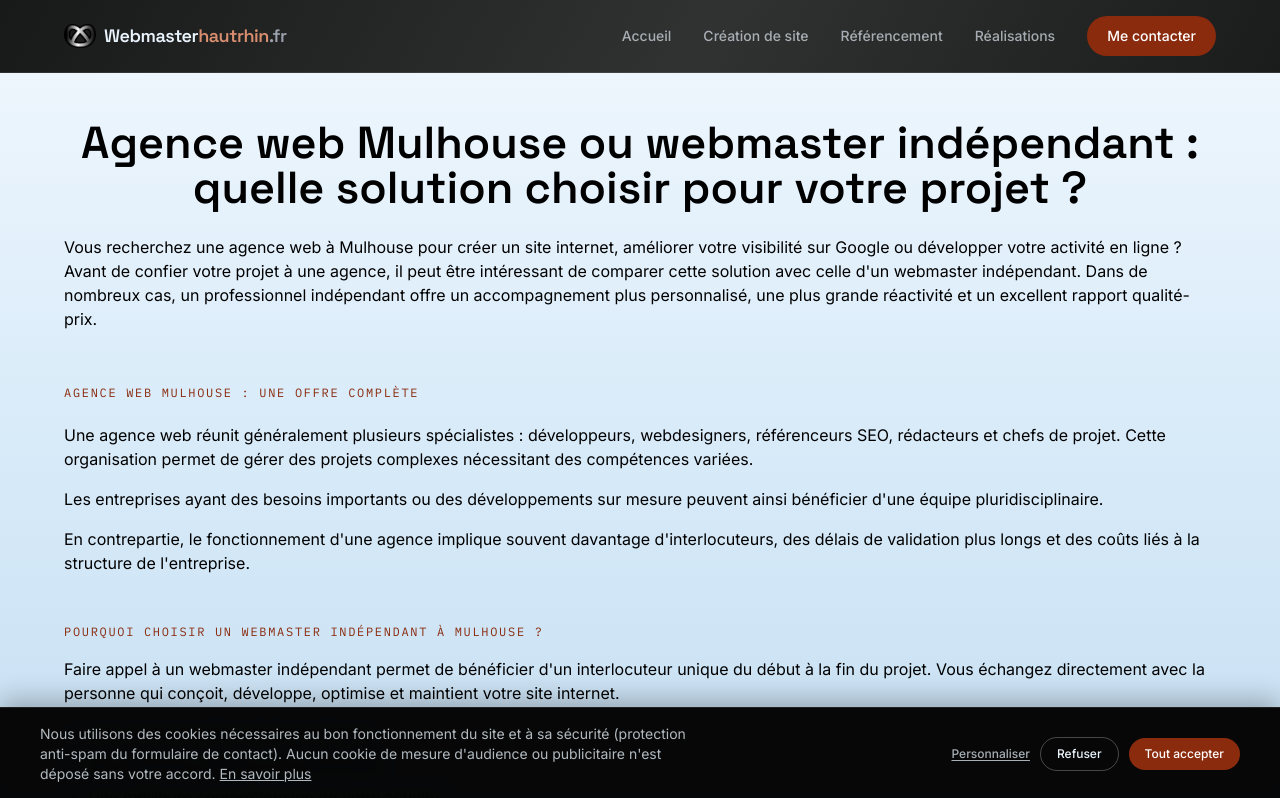
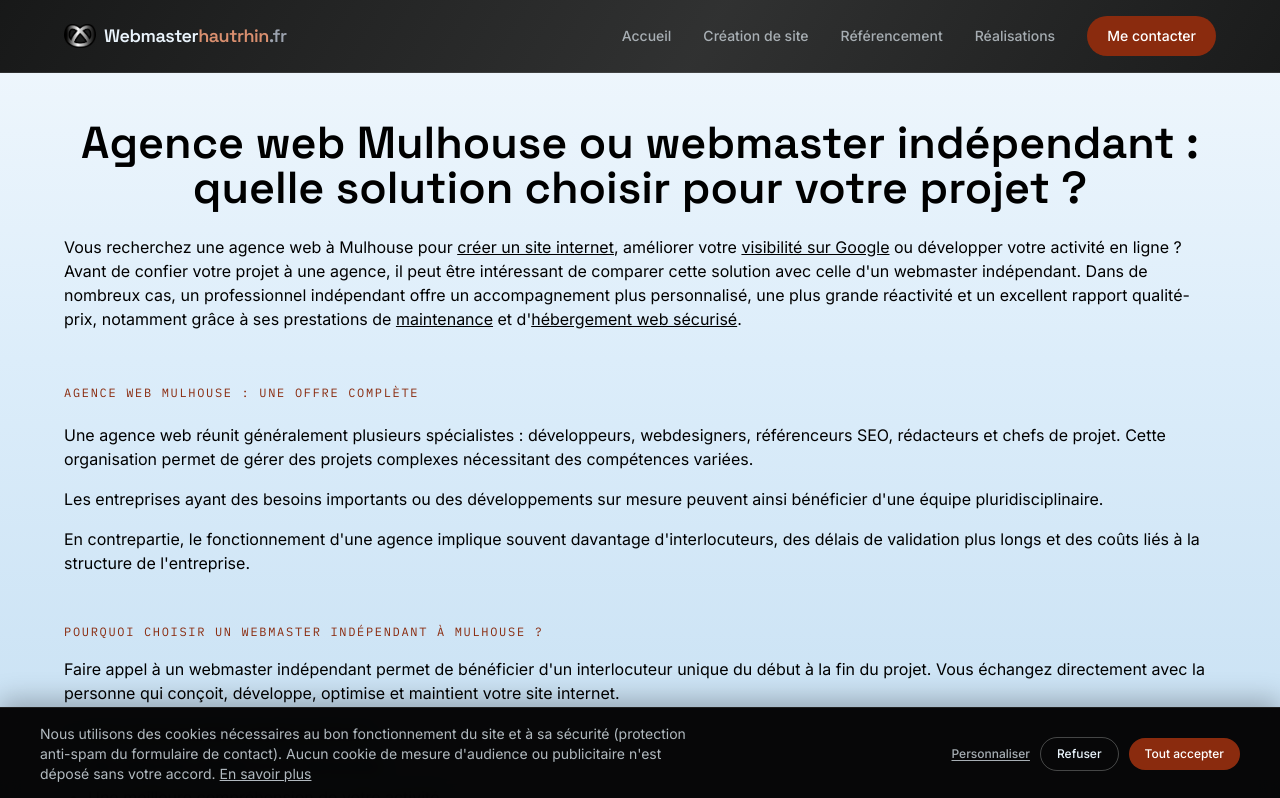
Before and after one commit to WebaHR/webmasterhautrhin.fr, a Next.js app: page /agence-web-mulhouse in a window 1280 px wide. Shown: the top 798 px of the page. Built offline with nearby package versions, Linux system fonts and the light colour scheme.

Commit message:
Update page.tsx

```diff
--- a/app/agence-web-mulhouse/page.tsx
+++ b/app/agence-web-mulhouse/page.tsx
@@ -114,14 +114,42 @@ export default function AgenceWebMulhouse() {
         </h1>
 
         <p>
-          Vous recherchez une agence web à Mulhouse pour créer un site internet,
-          améliorer votre visibilité sur Google ou développer votre activité en
-          ligne ? Avant de confier votre projet à une agence, il peut être
-          intéressant de comparer cette solution avec celle d'un webmaster
-          indépendant. Dans de nombreux cas, un professionnel indépendant offre
-          un accompagnement plus personnalisé, une plus grande réactivité et un
-          excellent rapport qualité-prix.
-        </p>
+  Vous recherchez une agence web à Mulhouse pour{" "}
+  <Link
+    href="/creation-site-internet"
+    className="text-primary underline hover:no-underline"
+  >
+    créer un site internet
+  </Link>
+  , améliorer votre{" "}
+  <Link
+    href="/referencement-naturel"
+    className="text-primary underline hover:no-underline"
+  >
+    visibilité sur Google
+  </Link>{" "}
+  ou développer votre activité en ligne ?
+
+  Avant de confier votre projet à une agence, il peut être intéressant de
+  comparer cette solution avec celle d'un webmaster indépendant.
+
+  Dans de nombreux cas, un professionnel indépendant offre un
+  accompagnement plus personnalisé, une plus grande réactivité et un
+  excellent rapport qualité-prix, notamment grâce à ses prestations de{" "}
+  <Link
+    href="/maintenance-site-internet"
+    className="text-primary underline hover:no-underline"
+  >
+    maintenance
+  </Link>{" "}
+  et d'
+  <Link
+    href="/hebergement-web"
+    className="text-primary underline hover:no-underline"
+  >
+    hébergement web sécurisé
+  </Link>.
+</p>
       </section>
 
       <section className="flex flex-col gap-4">
```
